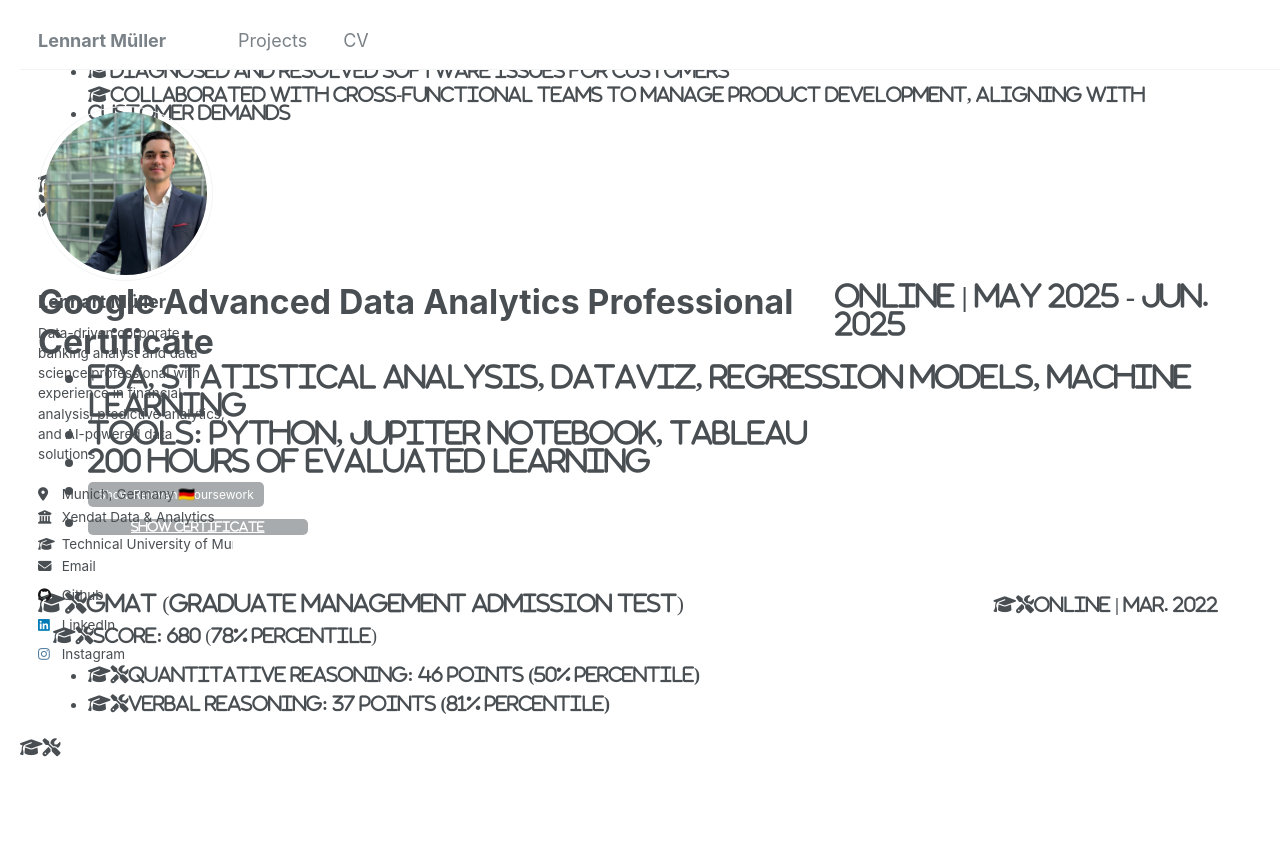
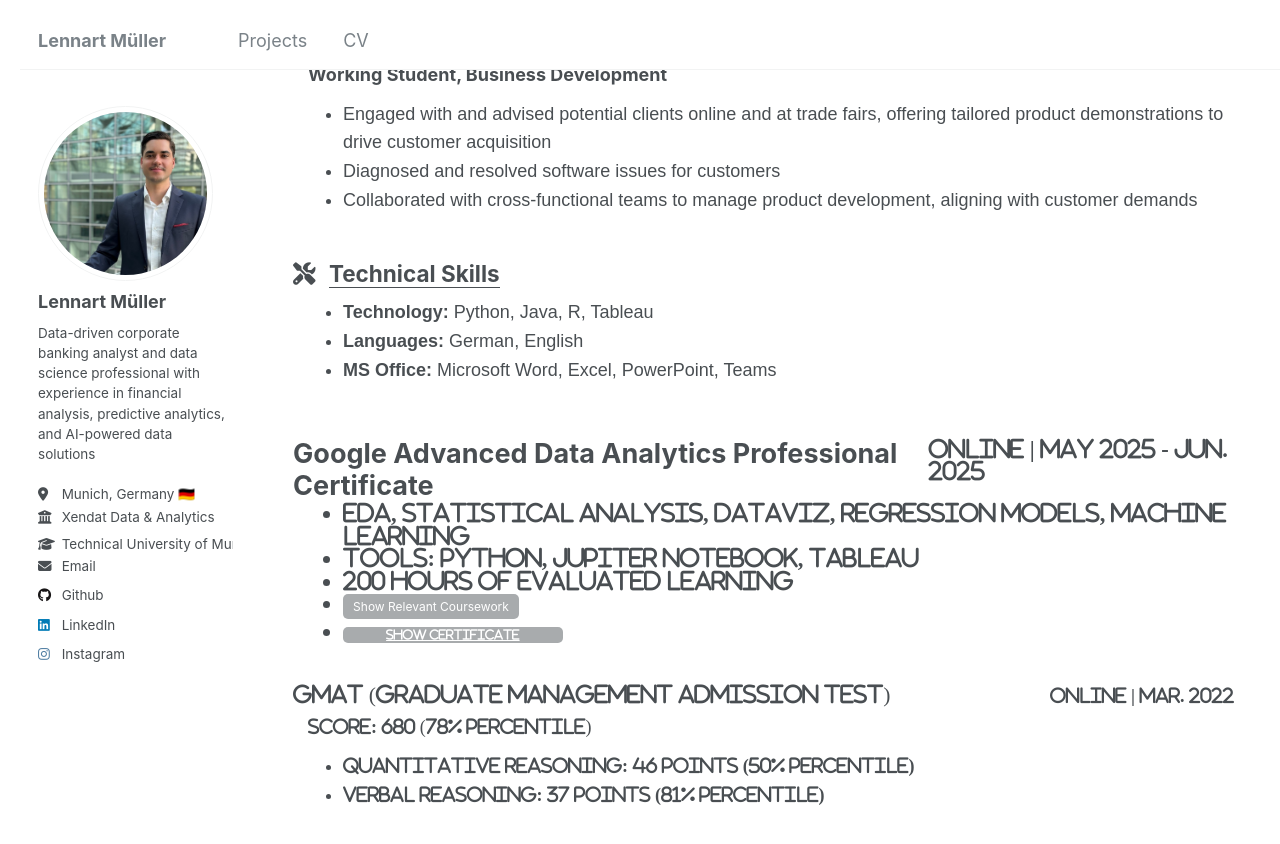
Before and after one commit to lennartmueller123/lennartmueller123.github.io, a Jekyll site: the page built from _pages/cv.html, in a window 1280 px wide and 900 px high, scrolled down 1522 px. Shown: the top 844 px of the window. Built offline with Jekyll 4.4.1, drawn with Linux system fonts in a browser that asks for light colours.

Commit message:
Update cv.html

```diff
--- a/_pages/cv.html
+++ b/_pages/cv.html
@@ -70,7 +70,7 @@
 
     <div class="section education">
         <h2>
-          <i class="fa-solid fa-graduation-cap" style="margin-right: 8px;></i>
+          <i class="fa-solid fa-graduation-cap" style="margin-right: 8px;"></i>
           <u>Education</u>
         </h2>
 
@@ -247,7 +247,7 @@
 
     <div class="section skills">
         <h2>
-          <i class="fa-solid fa-screwdriver-wrench" style="margin-right: 8px;></i>
+          <i class="fa-solid fa-screwdriver-wrench" style="margin-right: 8px;"></i>
           <u>Technical Skills</u>
         </h2>
         <ul>
```
